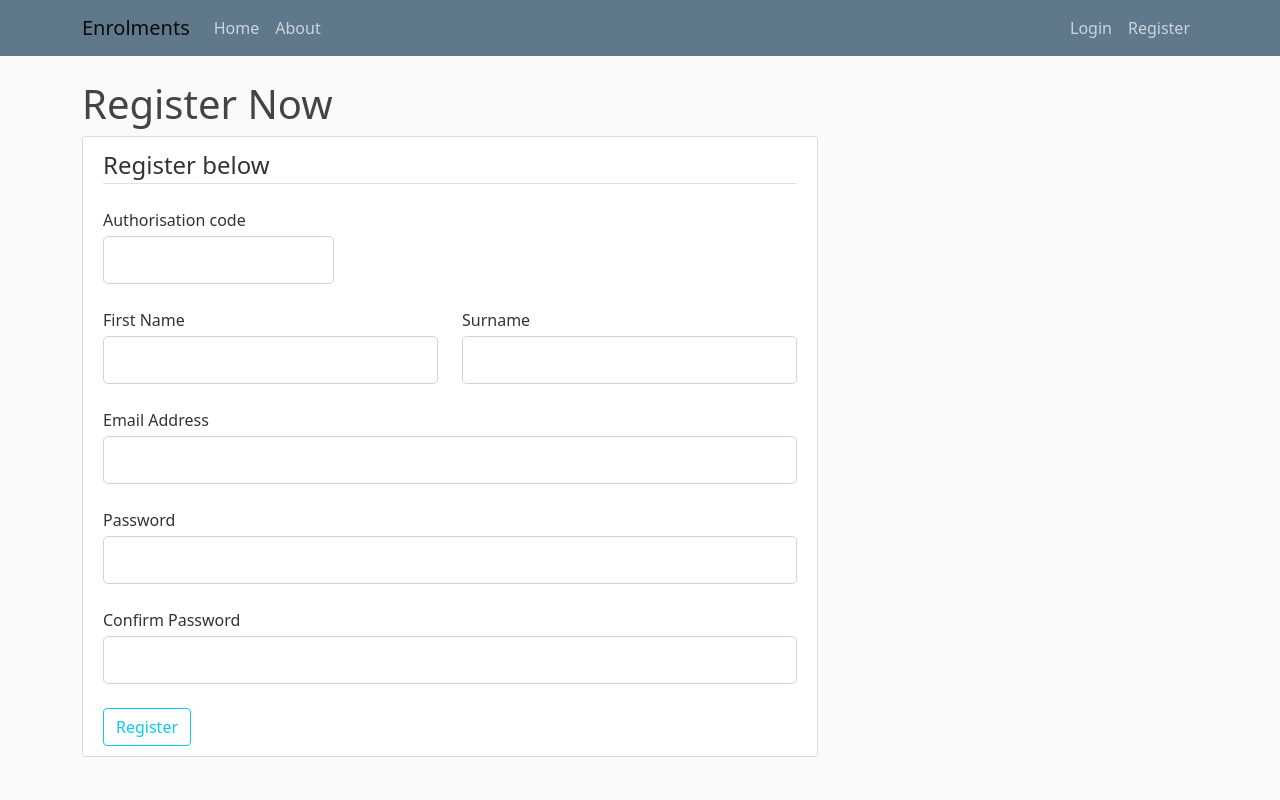
After one commit to magicmatteo/stables-enrolments, a Flask app: page /register in a window 1280 px wide. The commit adds this page. Run offline with Flask 2, Linux system fonts and the light colour scheme; some libraries are stand-ins or nearby versions.

Commit message:
completed login functionality

```diff
--- a/mainapp/forms.py
+++ b/mainapp/forms.py
@@ -1,5 +1,6 @@
 from flask_wtf import FlaskForm
-from wtforms import StringField, DateField, SubmitField
+from flask_wtf.file import FileField, FileRequired, FileAllowed
+from wtforms import StringField, DateField, SubmitField, PasswordField
 from wtforms.validators import DataRequired, Length, Email
 
 class EnrolmentForm(FlaskForm):
@@ -7,5 +8,29 @@ class EnrolmentForm(FlaskForm):
                                     validators=[DataRequired(), Length(min=2, max=20)])
     studentsurname = StringField('Student Surname',
                                     validators=[DataRequired(), Length(min=2, max=20)])
-    studentdob = DateField('Student Date of Birth', format='%d-%m-%Y')
+    studentdob = DateField('Student Date of Birth (Format dd-mm-yyyy)', format='%d-%m-%Y')
+    birth_cert = FileField('Upload birth certificate', validators=[FileAllowed(['jpg', 'pdf'])])
+
     submit = SubmitField('Submit')
+
+class LoginForm(FlaskForm):
+    email = StringField('Email Address',
+                        validators=[DataRequired(), Email()])
+    password = PasswordField('Password',
+                        validators=[DataRequired()])
+    submit = SubmitField('Login')
+
+class RegisterForm(FlaskForm):
+    code = StringField('Authorisation code',
+                                    validators=[DataRequired()])
+    givenname = StringField('First Name',
+                                    validators=[DataRequired(), Length(min=2, max=20)])
+    surname = StringField('Surname',
+                                    validators=[DataRequired(), Length(min=2, max=20)])
+    email = StringField('Email Address',
+                        validators=[DataRequired(), Email()])
+    password = PasswordField('Password',
+                        validators=[DataRequired()])
+    confirm_password = PasswordField('Confirm Password',
+                        validators=[DataRequired()])
+    submit = SubmitField('Register')
--- a/mainapp/routes.py
+++ b/mainapp/routes.py
@@ -1,7 +1,11 @@
-from mainapp import app
-from flask import render_template, url_for, flash, redirect
-from mainapp.forms import EnrolmentForm
+from mainapp import app, bcrypt, db
+from flask import render_template, url_for, flash, redirect, request
+from mainapp.forms import EnrolmentForm, LoginForm, RegisterForm
 from mainapp.models import User, Student
+from datetime import datetime
+from flask_login import login_user, current_user, logout_user, login_required
+
+
 
 @app.route('/')
 def home():
@@ -13,9 +17,66 @@ def about():
     return render_template('about.html', title='About')
 
 @app.route('/enrol', methods=['GET', 'POST'])
+@login_required
 def enrol():
     form = EnrolmentForm()
     if form.validate_on_submit():
         flash('Successfully submitted', 'success')
         return redirect(url_for('home'))
     return render_template('enrol.html', title='Enrol', form=form)
+
+@app.route('/login', methods=['GET', 'POST'])
+def login():
+    if current_user.is_authenticated:
+        return redirect(url_for('home'))
+    form = LoginForm()
+    if form.validate_on_submit():
+        user = User.query.filter_by(email=form.email.data).first()
+        if user and bcrypt.check_password_hash(user.password, form.password.data):
+            login_user(user)
+            next_page = request.args.get('next')
+            flash('Login successful.', 'success')
+            return redirect(next_page or url_for('home'))
+        else:
+            flash('Login Unsuccessful. Please check email and password', 'danger')
+    return render_template('login.html', title='Login', form=form)
+
+@app.route('/register', methods=['GET', 'POST'])
+def register():
+    form = RegisterForm()
+    if form.validate_on_submit():
+        if form.code.data == 'code':
+            if form.password.data == form.confirm_password.data:
+                user_exist = User.query.filter_by(email=form.email.data).first()
+                if not user_exist:
+                    hashed_pw = bcrypt.generate_password_hash(form.password.data).decode('utf-8')
+                    user = User(firstname=form.givenname.data,
+                                surname=form.surname.data,
+                                email=form.email.data, password=hashed_pw,
+                                date_created=datetime.now())
+                    db.session.add(user)
+                    db.session.commit()
+                    flash('Successfully registered - please login.', 'success')
+                    return redirect(url_for('home'))
+                else:
+                    flash('User already exists.', 'danger')
+                    return redirect(url_for('register'))
+            else:
+                form.confirm_password.errors.append('Passwords do not match')
+                form.password.errors.append('Passwords do not match')
+        else:
+            flash('Invalid authorisation code!', 'danger')
+            return redirect(url_for('register'))
+    return render_template('register.html', title='Register', form=form)
+
+@app.route('/logout')
+def logout():
+    logout_user()
+    flash('Logged out', 'info')
+    return redirect(url_for('home'))
+
+@app.route('/account')
+@login_required
+def account():
+    user = User.query.get(current_user.get_id())
+    return render_template('account.html', title='Account', user=user)
--- a/mainapp/static/main.css
+++ b/mainapp/static/main.css
@@ -78,3 +78,11 @@ body {
   .account-heading {
     font-size: 2.5rem;
   }
+
+
+   /* The Modal (background) */
+
+   .col-form-label{
+      font-weight:bolder
+
+   }
--- a/mainapp/templates/base.html
+++ b/mainapp/templates/base.html
@@ -32,13 +32,20 @@
           <div class="collapse navbar-collapse" id="navbarToggle">
             <div class="navbar-nav me-auto">
               <a class="nav-item nav-link" href="{{ url_for('home') }}"">Home</a>
-              <a class="nav-item nav-link" href="{{ url_for('enrol') }}">Enrol</a>
-              <a class="nav-item nav-link" href="{{ url_for('about') }}">About</a>
+              {% if current_user.is_authenticated %}
+                <a class="nav-item nav-link" href="{{ url_for('enrol') }}">Enrol</a>
+              {% endif %}
+                <a class="nav-item nav-link" href="{{ url_for('about') }}">About</a>
             </div>
             <!-- Navbar Right Side -->
             <div class="navbar-nav">
-              <a class="nav-item nav-link" href="/login">Login</a>
-              <a class="nav-item nav-link" href="/register">Register</a>
+              {% if current_user.is_authenticated %}
+                <a class="nav-item nav-link" href="/account">Account</a>
+                <a class="nav-item nav-link" href="/logout">Logout</a>
+              {% else %}
+                <a class="nav-item nav-link" href="/login">Login</a>
+                <a class="nav-item nav-link" href="/register">Register</a>
+              {% endif %}
             </div>
           </div>
         </div>
@@ -50,7 +57,7 @@
           {% with messages = get_flashed_messages(with_categories=true) %}
             {% if messages %}
               {% for category, message in messages %}
-                <div class='alert alert-{{ category }}'>
+                <div class='alert alert-{{ category }} alert-dismissable'>
                   {{ message }}
                 </div>
               {% endfor %}
@@ -64,8 +71,16 @@
 
 
     <!-- Option 1: Bootstrap Bundle with Popper -->
+    <script src="https://ajax.googleapis.com/ajax/libs/jquery/3.5.1/jquery.min.js"></script>
     <script src="https://cdn.jsdelivr.net/npm/bootstrap@5.0.0-beta3/dist/js/bootstrap.bundle.min.js" integrity="sha384-JEW9xMcG8R+pH31jmWH6WWP0WintQrMb4s7ZOdauHnUtxwoG2vI5DkLtS3qm9Ekf" crossorigin="anonymous"></script>
+    <script>
 
+      /* Fadeout Flash Notice */
+      setTimeout(function() {
+        $('.alert').fadeOut('slow');}, 3000
+      );
+
+    </script>
     <!-- Option 2: Separate Popper and Bootstrap JS -->
     <!--
     <script src="https://cdn.jsdelivr.net/npm/@popperjs/core@2.9.1/dist/umd/popper.min.js" integrity="sha384-SR1sx49pcuLnqZUnnPwx6FCym0wLsk5JZuNx2bPPENzswTNFaQU1RDvt3wT4gWFG" crossorigin="anonymous"></script>
--- /dev/null
+++ b/mainapp/templates/register.html
@@ -0,0 +1,115 @@
+{% extends "base.html" %}
+
+
+
+{% block content %}
+
+<h1>Register Now</h1>
+
+<div class="content-section">
+    <form method="POST" action="">
+        {{ form.hidden_tag() }}
+        <fieldset class="form-group">
+            <legend class="border-bottom mb-4"> Register below</legend>
+            <div class="form-group col-md-4 mb-4">
+                {{ form.code.label(class="form-control-label mb-1") }}
+
+                {% if form.code.errors %}
+                    {{ form.code(class="form-control form-control-lg is-invalid") }}
+                    <div class="invalid-feedback">
+                        {% for error in form.code.errors %}
+                            <span>{{ error }}</span>
+                        {% endfor %}
+                    </div>
+                {% else %}
+                    {{ form.code(class="form-control form-control-lg") }}
+                {% endif %}
+
+            </div>
+            <div class='row mb-4'>
+                <div class='form-group col-md-6'>
+                {{ form.givenname.label(class="form-control-label mb-1") }}
+
+                {% if form.givenname.errors %}
+                    {{ form.givenname(class="form-control form-control-lg is-invalid") }}
+                    <div class="invalid-feedback">
+                        {% for error in form.givenname.errors %}
+                            <span>{{ error }}</span>
+                        {% endfor %}
+                    </div>
+                {% else %}
+                    {{ form.givenname(class="form-control form-control-lg") }}
+                {% endif %}
+
+                </div>
+                <div class='form-group col-md-6'>
+                    {{ form.surname.label(class="form-control-label mb-1") }}
+
+                    {% if form.surname.errors %}
+                        {{ form.surname(class="form-control form-control-lg is-invalid") }}
+                        <div class="invalid-feedback">
+                            {% for error in form.surname.errors %}
+                                <span>{{ error }}</span>
+                            {% endfor %}
+                        </div>
+                    {% else %}
+                        {{ form.surname(class="form-control form-control-lg") }}
+                    {% endif %}
+
+                </div>
+            </div>
+            <div class="form-group mb-4">
+                {{ form.email.label(class="form-control-label mb-1") }}
+
+                {% if form.email.errors %}
+                    {{ form.email(class="form-control form-control-lg is-invalid") }}
+                    <div class="invalid-feedback">
+                        {% for error in form.email.errors %}
+                            <span>{{ error }}</span>
+                        {% endfor %}
+                    </div>
+                {% else %}
+                    {{ form.email(class="form-control form-control-lg") }}
+                {% endif %}
+
+
+            </div>
+            <div class="form-group mb-4">
+                {{ form.password.label(class="form-control-label mb-1") }}
+
+                {% if form.password.errors %}
+                    {{ form.password(class="form-control form-control-lg is-invalid") }}
+                    <div class="invalid-feedback">
+                        {% for error in form.password.errors %}
+                            <span>{{ error }}</span>
+                        {% endfor %}
+                    </div>
+                {% else %}
+                    {{ form.password(class="form-control form-control-lg") }}
+                {% endif %}
+
+            </div>
+            <div class="form-group mb-4">
+                {{ form.confirm_password.label(class="form-control-label mb-1") }}
+
+                {% if form.confirm_password.errors %}
+                    {{ form.confirm_password(class="form-control form-control-lg is-invalid") }}
+                    <div class="invalid-feedback">
+                        {% for error in form.confirm_password.errors %}
+                            <span>{{ error }}</span>
+                        {% endfor %}
+                    </div>
+                {% else %}
+                    {{ form.confirm_password(class="form-control form-control-lg") }}
+                {% endif %}
+
+            </div>
+            <div class="form-group">
+                {{ form.submit(class="btn btn-outline-info")}}
+            </div>
+        </fieldset>
+    </form>
+</div>
+
+
+  {% endblock %}
```
Also changed, not shown: mainapp/__init__.py (+11 -0 lines), mainapp/models.py (+15 -3 lines), mainapp/templates/account.html (added, +14 -0 lines), mainapp/templates/enrol.html (+41 -4 lines), mainapp/templates/login.html (added, +29 -0 lines).
